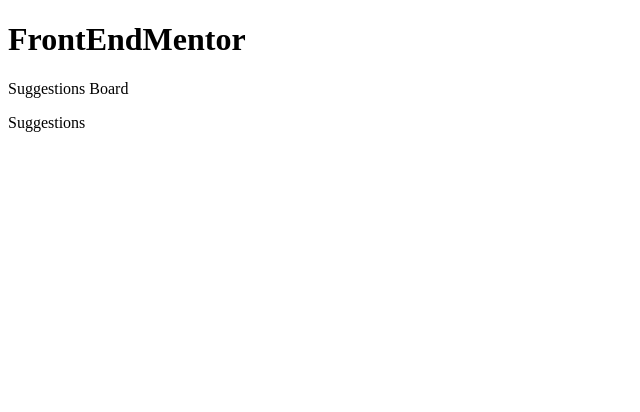
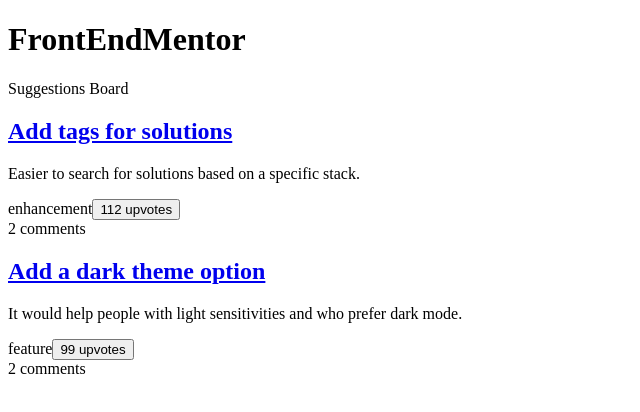
Before and after one commit to AgataLiberska/product-feedback-app, a React (Create React App) app: page / in a window 1280 px wide. Shown: the top 412 px of the page, without its empty margins (0-640 px from the left). Built offline with nearby package versions, Linux system fonts and the light colour scheme.

Commit message:
display list of suggestion excerpts

```diff
--- /dev/null
+++ b/src/features/suggestions/SuggestionExcerpt.js
@@ -0,0 +1,20 @@
+import React from 'react';
+import { Link } from 'react-router-dom';
+
+
+const SuggestionExcerpt = ({ suggestion }) => {
+    return (
+        <article>
+            <h2><Link to={`/productRequests/${suggestion.id}`}>{suggestion.title}</Link></h2>
+            <p>{suggestion.description}</p>
+            <span>{suggestion.category}</span>
+            <button>{suggestion.upvotes} upvotes</button>
+            <div>
+                {suggestion.comments.length} comments
+            </div>
+
+        </article>
+    )
+}
+
+export default SuggestionExcerpt;
--- a/src/features/suggestions/SuggestionsList.js
+++ b/src/features/suggestions/SuggestionsList.js
@@ -1,11 +1,22 @@
 import React from 'react';
 import { useSelector, useDispatch } from 'react-redux';
 
+import SuggestionExcerpt from './SuggestionExcerpt';
+
 
 const SuggestionsList = () => {
+    const suggestions = useSelector(state => state.suggestions);
+
+    console.log(suggestions)
+
+    const renderedSuggestions = suggestions.map(suggestion => {
+        return (
+            <SuggestionExcerpt suggestion={suggestion} key={suggestion.id}/>
+        )
+    })
 
     return (
-        <div>Suggestions</div>
+        <div>{renderedSuggestions}</div>
     )
 }
 
```
